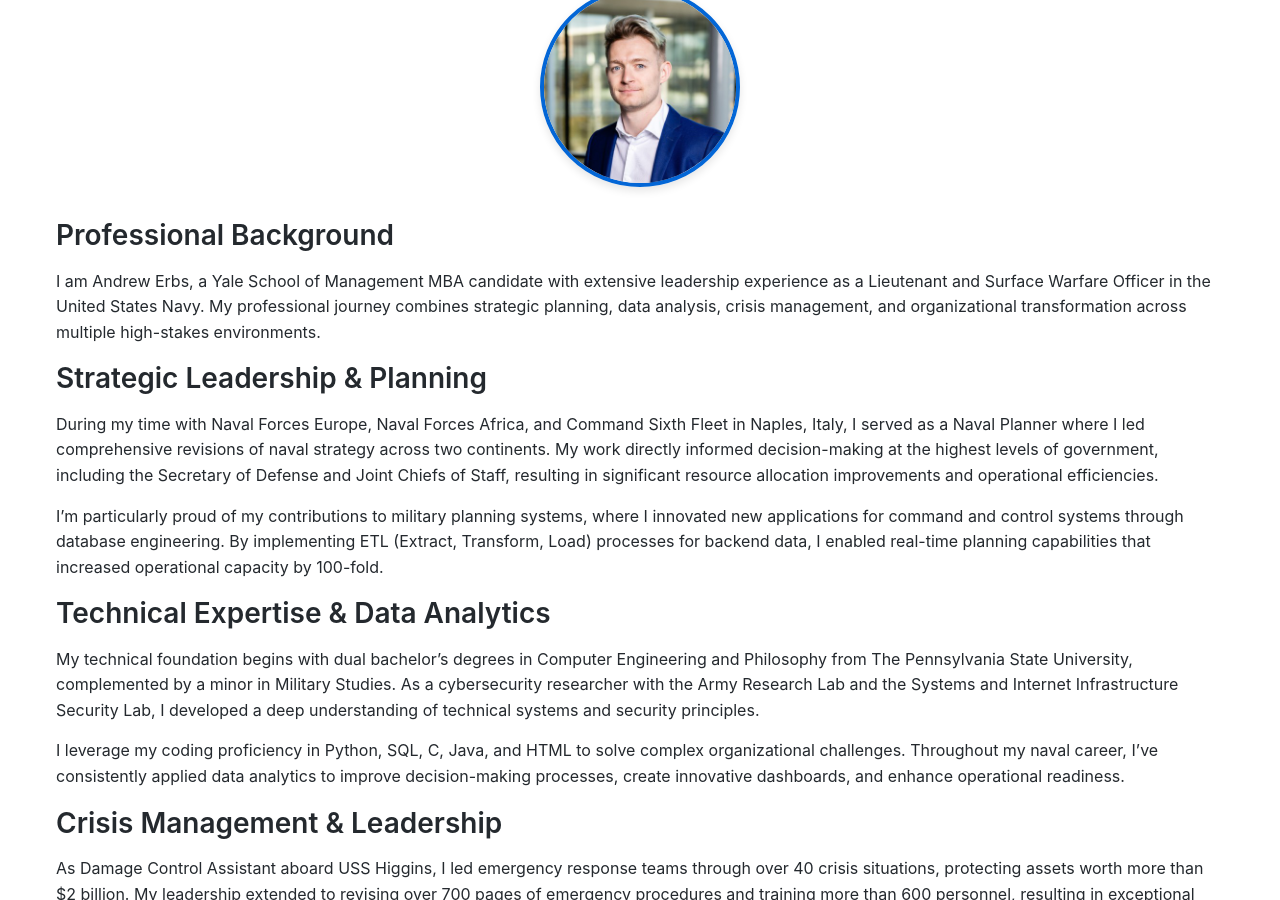
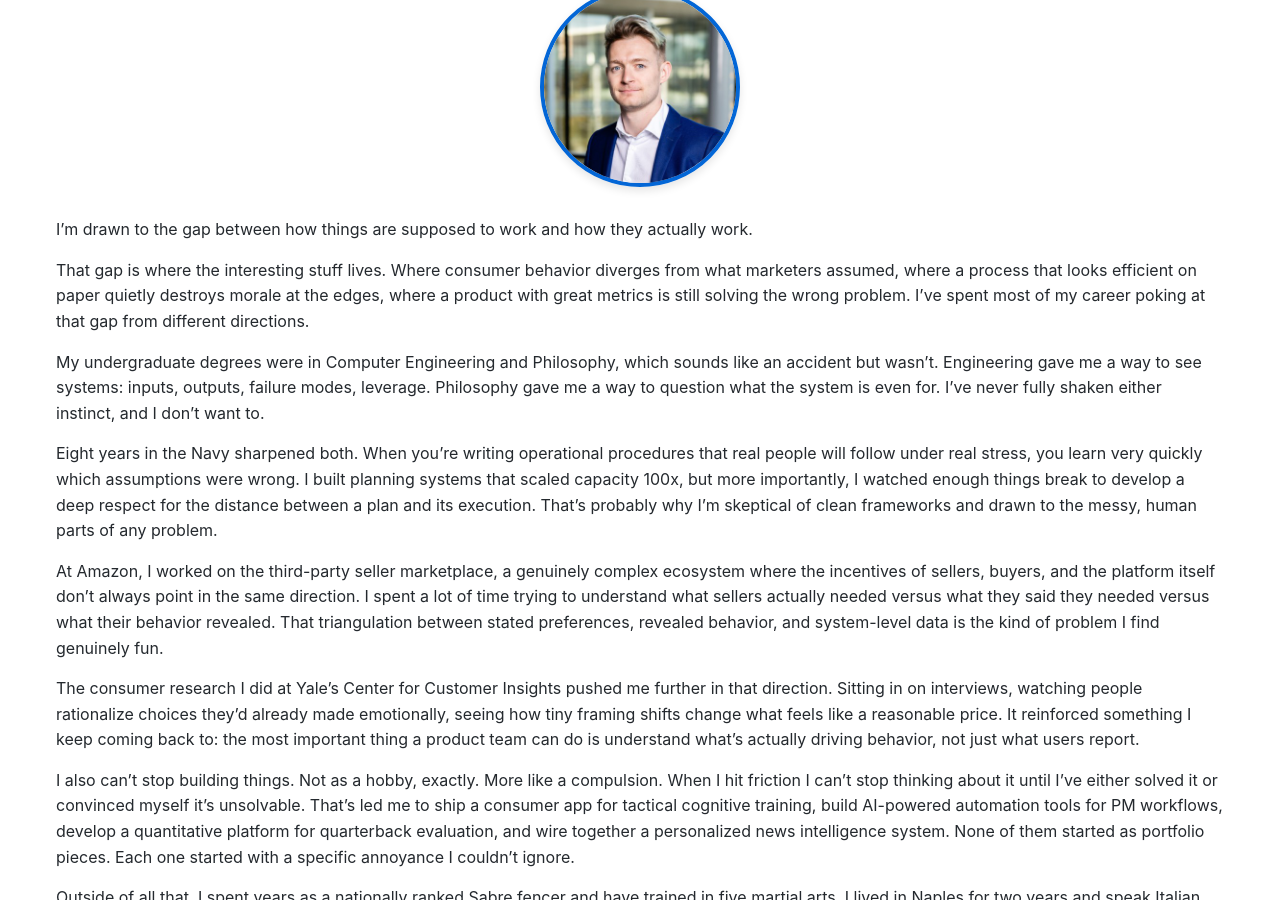
Before and after one commit to LordOfTheTrees/TreePage, a Jekyll site: the page built from pages/about.md, in a window 1280 px wide and 900 px high, scrolled down 219 px. Built offline with Jekyll 4.4.1, drawn with Linux system fonts in a browser that asks for light colours; some of the changed text lies outside the part shown.

Commit message:
modified:   index.html 	modified:   pages/about.md

```diff
--- a/index.html
+++ b/index.html
@@ -9,7 +9,7 @@ title: Home
       <img src="{{ site.baseurl }}/assets/images/profile.jpg" alt="Andrew Erbs" class="profile-image">
     </div>
     <h1>Andrew Erbs</h1>
-    <p class="subtitle">Technical Manager and former Naval Officer</p>
+    <p class="subtitle">Product and Strategy leader. Naval Officer, Yale MBA. Amazon product experience. Focused on consumer behavior, operational leverage, and building things that actually work.</p>
     <div class="cta-buttons">
       <a href="{{ site.baseurl }}/pages/projects" class="button primary">View My Work</a>
       <a href="{{ site.baseurl }}/pages/contact" class="button secondary">Contact Me</a>
--- a/pages/about.md
+++ b/pages/about.md
@@ -8,43 +8,20 @@ permalink: /pages/about/
   <img src="{{ site.baseurl }}/assets/images/profile.jpg" alt="Andrew Erbs" class="profile-image">
 </div>
 
-## Professional Background
+I'm drawn to the gap between how things are supposed to work and how they actually work.
 
-I am Andrew Erbs, a Yale School of Management MBA candidate with extensive leadership experience as a Lieutenant and Surface Warfare Officer in the United States Navy. My professional journey combines strategic planning, data analysis, crisis management, and organizational transformation across multiple high-stakes environments.
+That gap is where the interesting stuff lives. Where consumer behavior diverges from what marketers assumed, where a process that looks efficient on paper quietly destroys morale at the edges, where a product with great metrics is still solving the wrong problem. I've spent most of my career poking at that gap from different directions.
 
-## Strategic Leadership & Planning
+My undergraduate degrees were in Computer Engineering and Philosophy, which sounds like an accident but wasn't. Engineering gave me a way to see systems: inputs, outputs, failure modes, leverage. Philosophy gave me a way to question what the system is even for. I've never fully shaken either instinct, and I don't want to.
 
-During my time with Naval Forces Europe, Naval Forces Africa, and Command Sixth Fleet in Naples, Italy, I served as a Naval Planner where I led comprehensive revisions of naval strategy across two continents. My work directly informed decision-making at the highest levels of government, including the Secretary of Defense and Joint Chiefs of Staff, resulting in significant resource allocation improvements and operational efficiencies.
+Eight years in the Navy sharpened both. When you're writing operational procedures that real people will follow under real stress, you learn very quickly which assumptions were wrong. I built planning systems that scaled capacity 100x, but more importantly, I watched enough things break to develop a deep respect for the distance between a plan and its execution. That's probably why I'm skeptical of clean frameworks and drawn to the messy, human parts of any problem.
 
-I'm particularly proud of my contributions to military planning systems, where I innovated new applications for command and control systems through database engineering. By implementing ETL (Extract, Transform, Load) processes for backend data, I enabled real-time planning capabilities that increased operational capacity by 100-fold.
+At Amazon, I worked on the third-party seller marketplace, a genuinely complex ecosystem where the incentives of sellers, buyers, and the platform itself don't always point in the same direction. I spent a lot of time trying to understand what sellers actually needed versus what they said they needed versus what their behavior revealed. That triangulation between stated preferences, revealed behavior, and system-level data is the kind of problem I find genuinely fun.
 
-## Technical Expertise & Data Analytics
-My technical foundation begins with dual bachelor's degrees in Computer Engineering and Philosophy from The Pennsylvania State University, complemented by a minor in Military Studies. As a cybersecurity researcher with the Army Research Lab and the Systems and Internet Infrastructure Security Lab, I developed a deep understanding of technical systems and security principles.
+The consumer research I did at Yale's Center for Customer Insights pushed me further in that direction. Sitting in on interviews, watching people rationalize choices they'd already made emotionally, seeing how tiny framing shifts change what feels like a reasonable price. It reinforced something I keep coming back to: the most important thing a product team can do is understand what's actually driving behavior, not just what users report.
 
-I leverage my coding proficiency in Python, SQL, C, Java, and HTML to solve complex organizational challenges. Throughout my naval career, I've consistently applied data analytics to improve decision-making processes, create innovative dashboards, and enhance operational readiness.
+I also can't stop building things. Not as a hobby, exactly. More like a compulsion. When I hit friction I can't stop thinking about it until I've either solved it or convinced myself it's unsolvable. That's led me to ship a consumer app for tactical cognitive training, build AI-powered automation tools for PM workflows, develop a quantitative platform for quarterback evaluation, and wire together a personalized news intelligence system. None of them started as portfolio pieces. Each one started with a specific annoyance I couldn't ignore.
 
-## Crisis Management & Leadership
-As Damage Control Assistant aboard USS Higgins, I led emergency response teams through over 40 crisis situations, protecting assets worth more than $2 billion. My leadership extended to revising over 700 pages of emergency procedures and training more than 600 personnel, resulting in exceptional assessment scores.
+Outside of all that, I spent years as a nationally ranked Sabre fencer and have trained in five martial arts. I lived in Naples for two years and speak Italian well enough joke with other italians about Napoli. I'm currently at Yale finishing my MBA, where I spend a lot of time thinking about behavioral science, markets, and how to apply both to consumer products.
 
-My experience as Anti-Submarine Warfare Officer and Fire Control Division Officer further honed my ability to perform under pressure while maintaining precision and accountability. Whether managing weapons systems or coordinating engineering preparations for congressional inspections, I've consistently delivered results that exceed expectations.
-
-## Education & Certifications
-I'm currently pursuing my MBA at Yale School of Management, where I'm an active member of the Tech & Society Club, Data Analytics Club, Media & Sports Club, Veterans Club, and Marketing Club. My academic credentials are complemented by professional certifications including:
-
-Project Management Professional (PMP)
-Harvard Business School Credential of Readiness (Accounting - Honors)
-
-## Languages & Personal Interests
-
-Beyond my professional pursuits, I'm fluent in English and have superior proficiency in Italian. My personal interests reflect my commitment to discipline and continuous improvement:
-
-Trained in five different martial arts
-Former nationally ranked Sabre fencer
-
-##  Professional Philosophy
-
-I believe in leveraging data-driven insights to inform strategic decisions while maintaining a holistic understanding of organizational goals and human factors. My approach combines technical expertise with strong leadership principles, always focused on developing systems and teams that can perform effectively under pressure.
-
-Throughout my career, I've demonstrated the ability to transform organizations through process innovation, stakeholder engagement, and technical implementation. I'm passionate about creating scalable solutions that enable teams to achieve exceptional results, whether in military operations, business environments, or technical projects.
-
-I look forward to connecting with professionals who share my interests in strategic leadership, data analytics, organizational transformation, and technical innovation.
+If any of that sounds like your kind of person, I'd like to talk.
```
